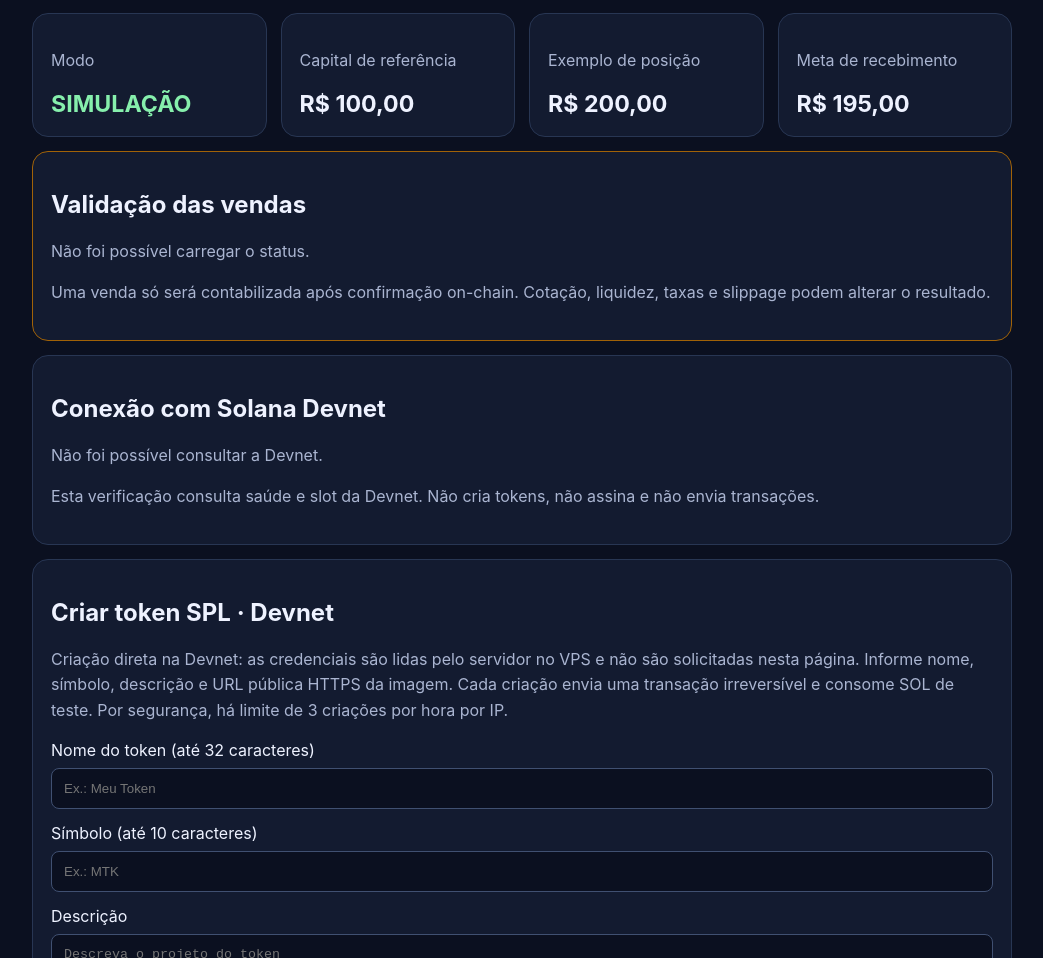
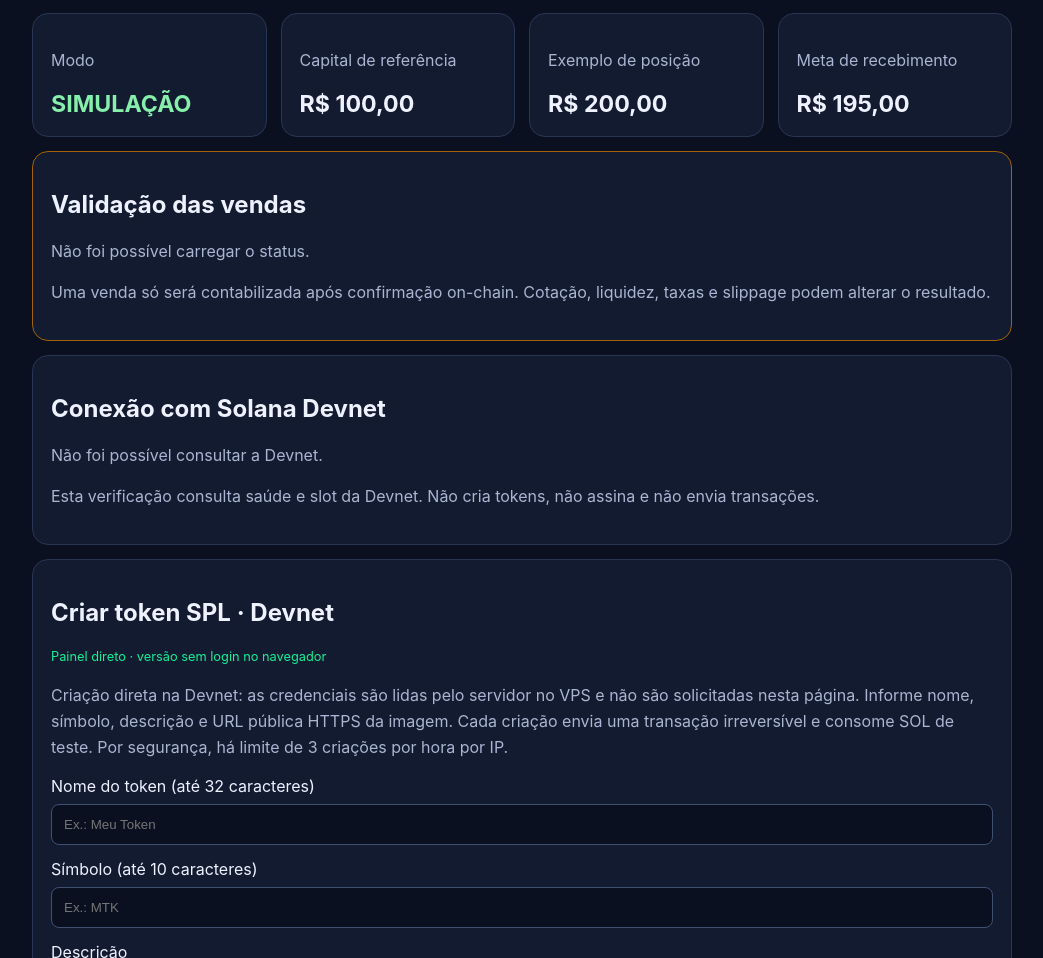
Before and after one commit to TFERRE21/SolanaTokenFactory, a website: page public/index.html in a window 1280 px wide. Shown: the part 142-1100 px from the top of the page, without its empty margins (118-1161 px from the left). Drawn offline with Linux system fonts and the light colour scheme; no server answers.

Commit message:
Mark direct token creator UI for deployment verification

```diff
--- a/public/index.html
+++ b/public/index.html
@@ -32,6 +32,7 @@ body{margin:0;padding:32px;max-width:980px;margin-inline:auto}h1{letter-spacing:
 
 <section class="card" style="margin-top:14px" id="creatorFormCard">
 <h2>Criar token SPL · Devnet</h2>
+<p class="deployment-version" style="font-size:.8rem;color:#14f195">Painel direto · versão sem login no navegador</p>
 <p>Criação direta na Devnet: as credenciais são lidas pelo servidor no VPS e não são solicitadas nesta página. Informe nome, símbolo, descrição e URL pública HTTPS da imagem. Cada criação envia uma transação irreversível e consome SOL de teste. Por segurança, há limite de 3 criações por hora por IP.</p>
 <form id="tokenForm">
 <label for="tokenName">Nome do token (até 32 caracteres)</label>
```
